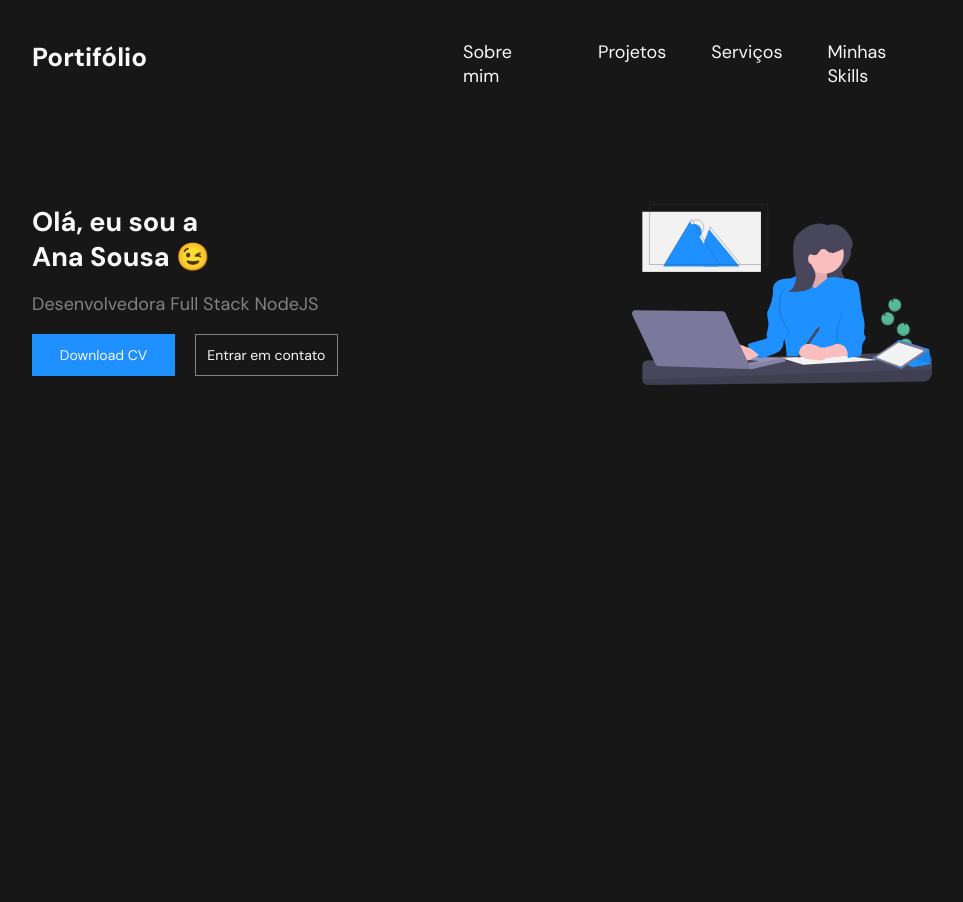
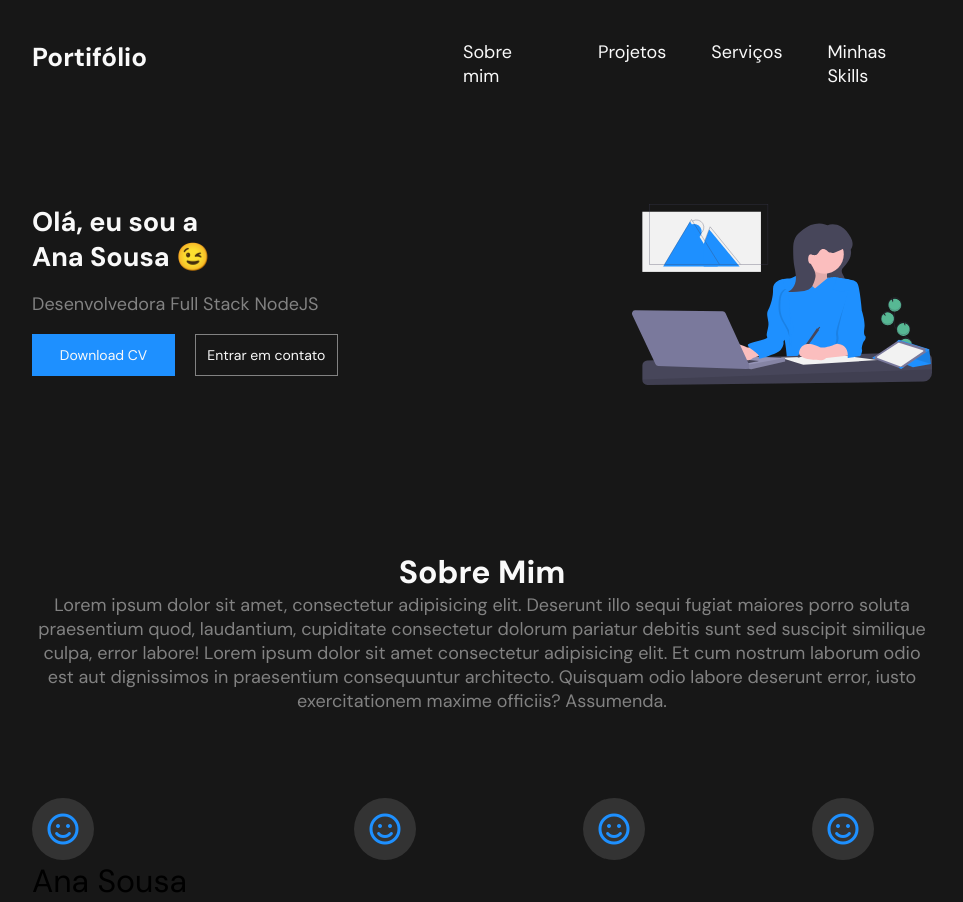
Before and after one commit to AnaSousa314/Landing-Page, a plain HTML site: page index.html in a window 1280 px wide. Shown: the whole page, without its empty margins (158-1121 px from the left). Before the commit the page ends 800 px from the top, so only its background shows below. Drawn offline with Linux system fonts and the light colour scheme.

Commit message:
area sobre mim

```diff
--- a/index.html
+++ b/index.html
@@ -8,6 +8,8 @@
   <link rel="preconnect" href="https://fonts.googleapis.com">
   <link rel="preconnect" href="https://fonts.gstatic.com" crossorigin>
   <link href="https://fonts.googleapis.com/css2?family=DM+Sans:wght@400;500;700&display=swap" rel="stylesheet">
+
+  <link rel="stylesheet" href="https://use.fontawesome.com/releases/v5.15.4/css/all.css" integrity="sha384-DyZ88mC6Up2uqS4h/KRgHuoeGwBcD4Ng9SiP4dIRy0EXTlnuz47vAwmeGwVChigm" crossorigin="anonymous">
 
   <link rel="stylesheet" href="style.css">
 
@@ -39,7 +41,7 @@
       </section>
     </header>
 
-    <main class="container d-flex">
+    <main class="container">
       <section class="nome d-flex">
         <div>
           <h1>Olá, eu sou a Ana Sousa 😉</h1>
@@ -63,6 +65,48 @@
 
       </section>
 
+      <section class="sobre d-flex">
+        <div>
+          <h1 class="font-color-white">Sobre Mim</h1>
+        </div>
+        <div>
+          <p class="font-color-gray">Lorem ipsum dolor sit amet, consectetur adipisicing elit. Deserunt illo sequi fugiat maiores porro soluta praesentium quod, laudantium, cupiditate consectetur dolorum pariatur debitis sunt sed suscipit similique culpa, error labore! Lorem ipsum dolor sit amet consectetur adipisicing elit. Et cum nostrum laborum odio est aut dignissimos in praesentium consequuntur architecto. Quisquam odio labore deserunt error, iusto exercitationem maxime officiis? Assumenda.</p>
+        </div>
+
+        <div class="contacts">
+          <ul>
+            <li>
+              <span>
+                <i class="far fa-smile"></i>
+              </span>
+              <span>
+                <p>
+                  Ana Sousa
+                </p>
+              </span>
+              <span>
+
+              </span>
+            </li>
+            <li>
+              <span>
+                <i class="far fa-smile"></i>
+              </span>
+            </li>
+            <li>
+              <span>
+                <i class="far fa-smile"></i>
+              </span>
+            </li>
+            <li>
+              <span>
+                <i class="far fa-smile"></i>
+              </span>
+            </li>
+          </ul>
+        </div>
+      </section>
+
     </main>
 </body>
 </html>
--- a/style.css
+++ b/style.css
@@ -15,6 +15,8 @@
 body{
   font-family: 'DM Sans', sans-serif;
   font-size: 18px;
+
+  height: auto;
 
   background-color: var(--background-color);
 }
@@ -35,6 +37,10 @@ body{
 
 .font-color-gray{
   color: var(--second-font-color);
+}
+
+.font-color-white{
+  color: var(--primary-font-color);
 }
 
 .topo{
@@ -115,3 +121,45 @@ body{
 .avatar{
   width: 300px;
 }
+
+
+.sobre{
+  margin-top: 160px;
+  flex-direction: column;
+  justify-content: center;
+  text-align: center;
+}
+
+.sobre div h1{
+  font-size: 32px;
+}
+
+.contacts{
+  width: 842px;
+  margin-top:85px;
+  width: 842px;
+}
+
+.contacts ul{
+  display: flex;
+  justify-content: space-between;
+  font-size: 32px;
+
+  list-style: none;
+}
+
+.contacts ul li span:first-of-type{
+  display: flex;
+  justify-content: center;
+  align-items: center;
+
+  width: 62px;
+  height: 62px;
+
+  background-color: #333;
+  border-radius: 50%;
+}
+
+.contacts ul li span i{
+  color: var(--bg-color);
+}
```
